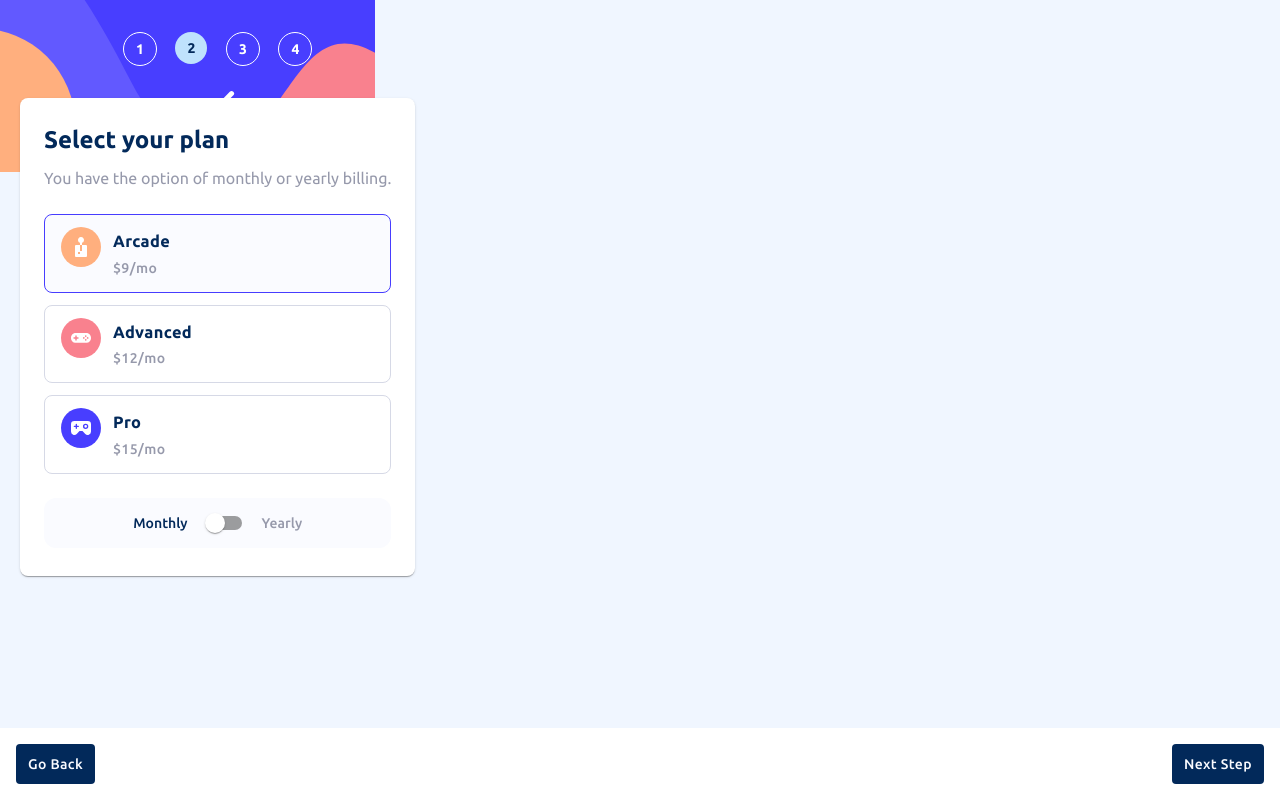
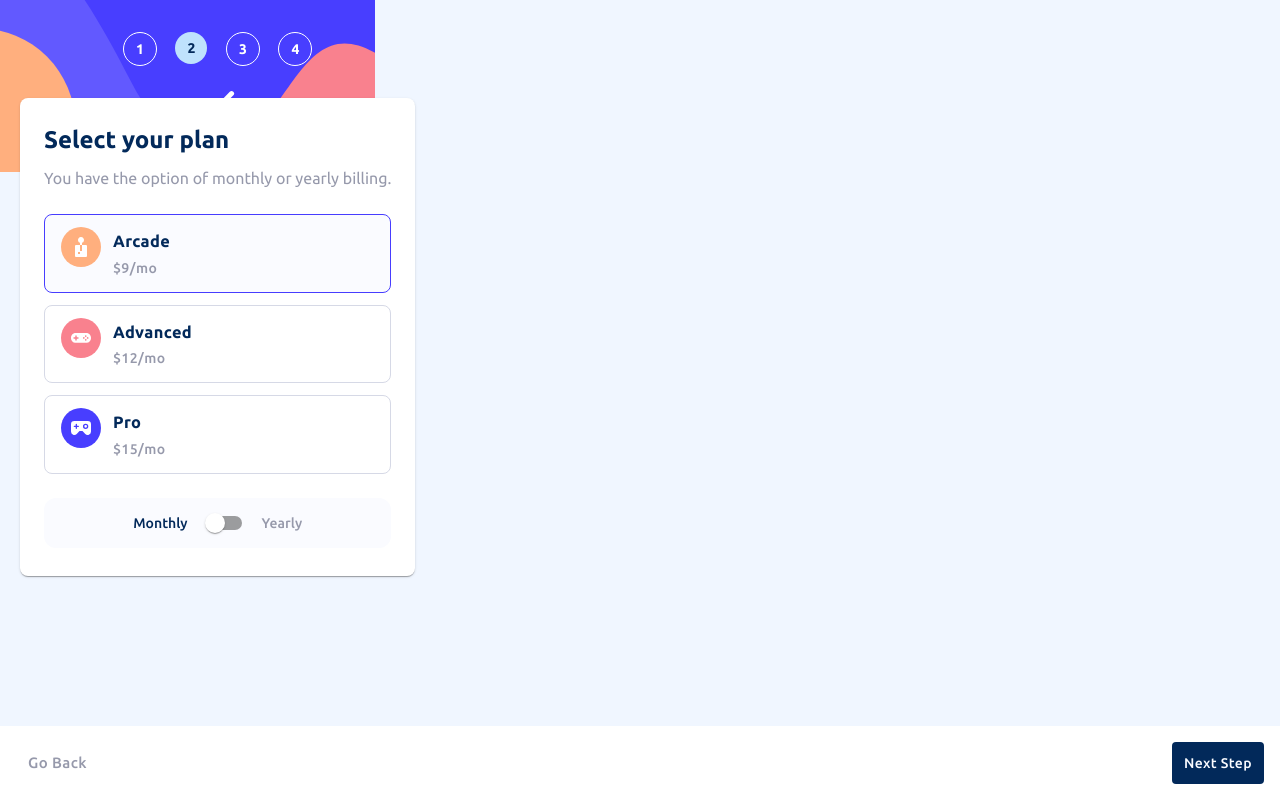
Before and after one commit to KamsiyonnaObi/multi-step-form, a React (Vite) app: page / in a window 1280 px wide. Both pictures are taken after a click on the button "Next Step". Built offline with nearby package versions, Linux system fonts and the light colour scheme.

Commit message:
chore: style back button

```diff
--- a/src/App.tsx
+++ b/src/App.tsx
@@ -39,7 +39,19 @@ const App = () => {
       {!isFormComplete && (
         <div className="mobile-footer">
           {!(currentStep === 1) && (
-            <Button variant="text" onClick={handlePrevStep}>
+            <Button
+              size="large"
+              variant="text"
+              onClick={handlePrevStep}
+              sx={{
+                backgroundColor: "transparent",
+                color: " var(--cool-gray)",
+                "&:hover": {
+                  color: "var(--marine-blue)",
+                  backgroundColor: "transparent",
+                },
+              }}
+            >
               Go Back
             </Button>
           )}
```
